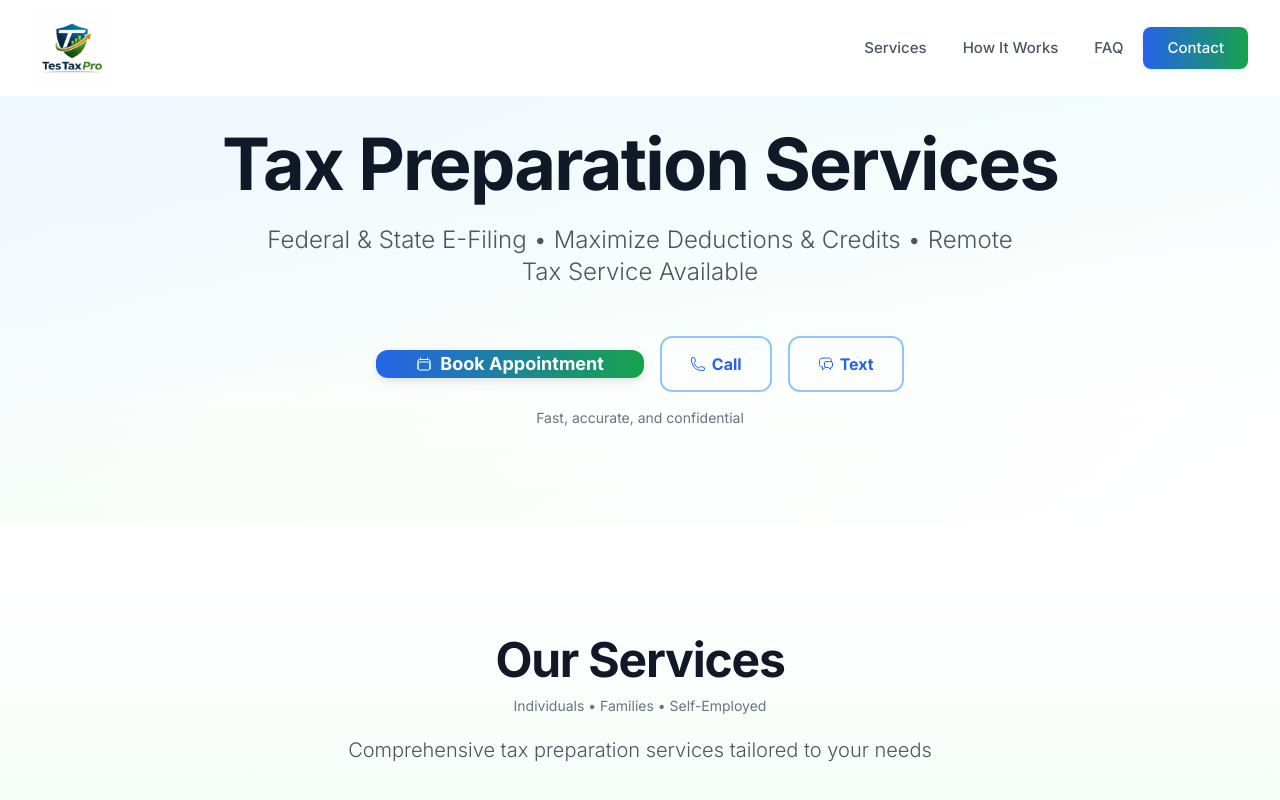
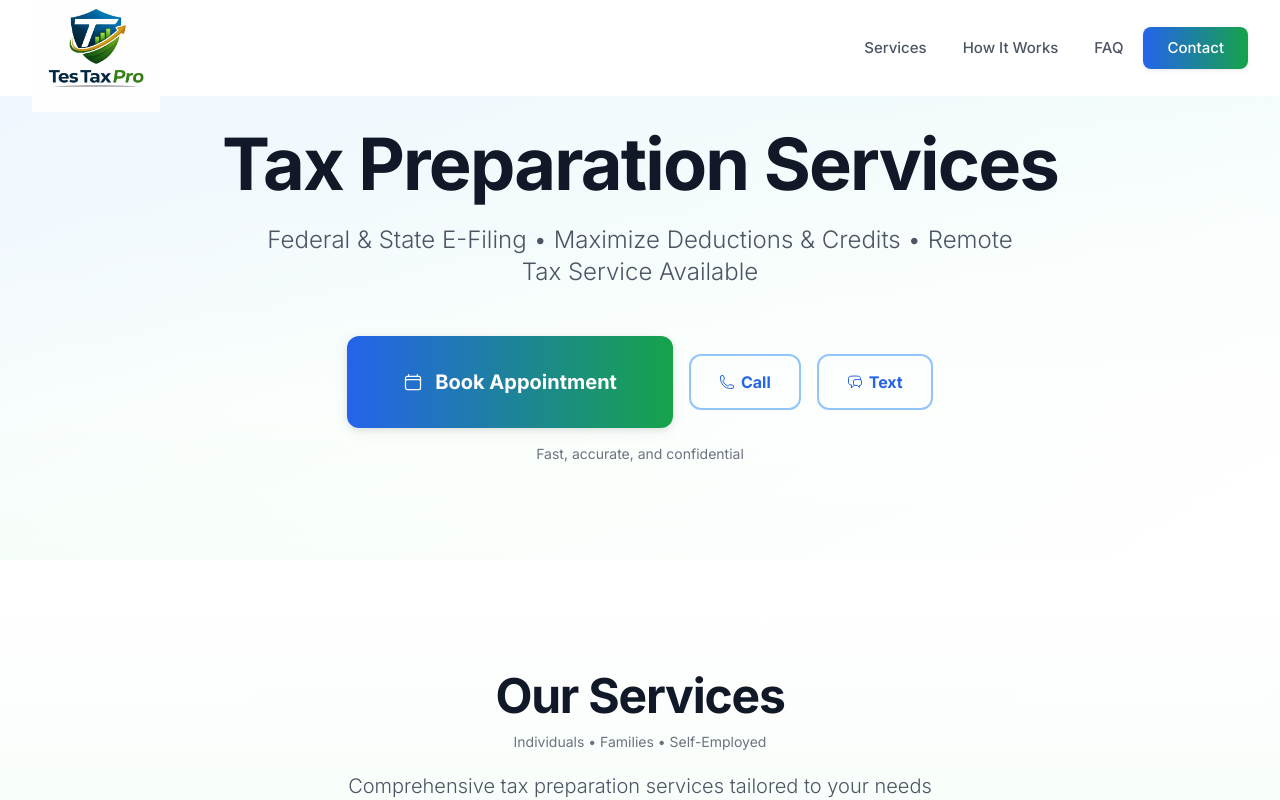
Before and after one commit to tus29603/testaxpro, a Next.js app: page / in a window 1280 px wide. Shown: the top 800 px of the page. Built offline with nearby package versions, Linux system fonts and the light colour scheme.

Commit message:
logo size updated

```diff
--- a/components/Hero.tsx
+++ b/components/Hero.tsx
@@ -36,9 +36,9 @@ const Hero = () => {
             <div className="flex flex-col sm:flex-row gap-4 justify-center items-center mb-4">
               <button
                 onClick={handleBookAppointment}
-                className="w-full sm:w-auto bg-gradient-to-r from-primary-600 to-accent-600 text-white px-10 py-4.5 rounded-xl hover:from-primary-700 hover:to-accent-700 transition-all duration-300 font-bold text-lg flex items-center justify-center gap-2 soft-shadow-lg hover:soft-shadow-xl transform hover:-translate-y-1 active:translate-y-0"
+                className="w-full sm:w-auto bg-gradient-to-r from-primary-600 to-accent-600 text-white px-14 py-8 rounded-xl hover:from-primary-700 hover:to-accent-700 transition-all duration-300 font-bold text-xl flex items-center justify-center gap-3 soft-shadow-lg hover:soft-shadow-xl transform hover:-translate-y-1 active:translate-y-0"
               >
-                <CalendarIcon className="w-4 h-4" />
+                <CalendarIcon className="w-5 h-5" />
                 {hero.buttons.bookAppointment}
               </button>
               <button
--- a/components/Navbar.tsx
+++ b/components/Navbar.tsx
@@ -42,7 +42,7 @@ const Navbar = () => {
               alt={siteConfig.businessName}
               width={200}
               height={65}
-              className="h-16 md:h-20 w-auto object-contain transition-transform duration-300 group-hover:scale-105"
+              className="h-28 md:h-32 w-auto object-contain transition-transform duration-300 group-hover:scale-105"
               priority
             />
           </div>
```
